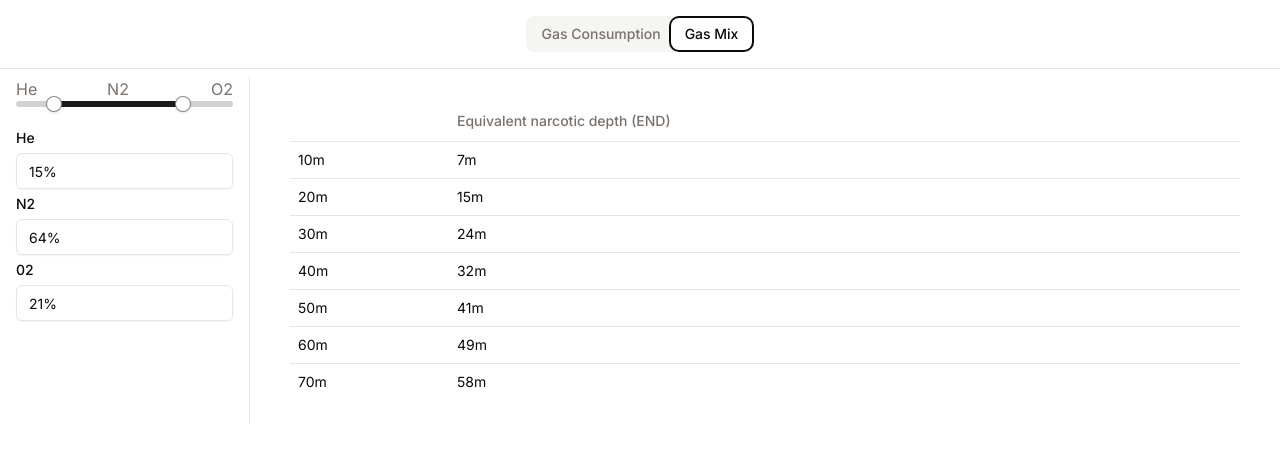
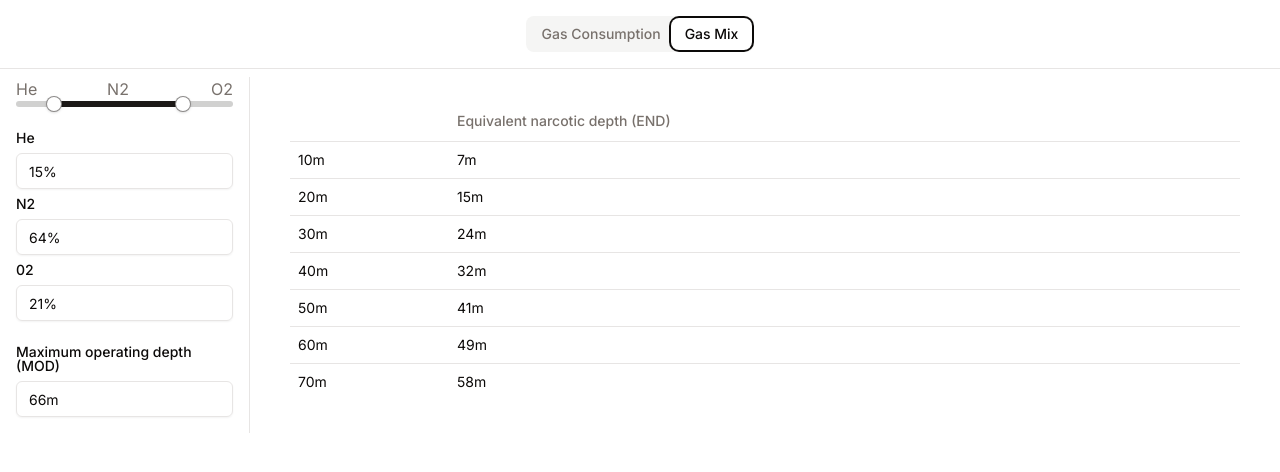
Before and after one commit to d-asensio/petecrack, a Next.js app: page / in a window 1280 px wide. Both pictures are taken after a click on the tab "Gas Mix". Shown: the top 472 px of the page. Built offline with nearby package versions, Linux system fonts and the light colour scheme.

Commit message:
Add MOD calculations

```diff
--- a/src/app/calculator.tsx
+++ b/src/app/calculator.tsx
@@ -12,6 +12,7 @@ import {MinGasTable} from "@/app/min-gas-table";
 import {SegmentsTable} from "@/app/segments-table";
 import {Input} from "@/components/ui/input";
 import {GasCharacteristicsTable} from "@/app/gas-characteristics-table";
+import {maximumOperatingDepth} from "@/lib/dive-formulas";
 
 const cylinders = [
   {
@@ -81,6 +82,12 @@ function GasMixCalculator() {
   const fO2 = 100 - fO2i
   const fN2 = 100 - fO2 - fHe
 
+
+  const gasFractions = {
+    fHe: fHe/100,
+    fO2: fO2/100
+  }
+
   return (
     <div className="flex items-stretch">
       <div className="border-r min-w-[250px]">
@@ -120,14 +127,20 @@ function GasMixCalculator() {
               />
             </div>
           </div>
+          <div className="grid w-full max-w-sm items-center gap-2">
+            <Label htmlFor="mod">Maximum operating depth (MOD)</Label>
+            <Input
+              type="text"
+              id="mod"
+              value={`${Math.trunc(maximumOperatingDepth(gasFractions))}m`}
+              readOnly
+            />
+          </div>
         </div>
       </div>
       <div className="py-6 px-10 space-y-4 w-full max-w-6xl overflow-scroll">
         <GasCharacteristicsTable
-          gasFractions={{
-            fHe: fHe/100,
-            fO2: fO2/100
-          }}
+          gasFractions={gasFractions}
         />
       </div>
     </div>
--- a/src/app/gas-characteristics-table.tsx
+++ b/src/app/gas-characteristics-table.tsx
@@ -1,41 +1,7 @@
 import * as React from "react";
 
-import {
-  Table,
-  TableBody,
-  TableCell,
-  TableHead,
-  TableHeader,
-  TableRow,
-} from "@/components/ui/table"
-
-const fromDepthToAmbientPressure =
-  (depth: number) =>
-    depth/10 + 1
-
-const fromAmbientPressureToDepth =
-  (ambientPressure: number) =>
-    (ambientPressure - 1)*10
-
-const partialPressureAtAmbientPressure =
-  (fGas: number, ambientPressure: number) =>
-    ambientPressure * fGas
-
-const ambientPressureOfFractionPartialPressure =
-  (ppGas: number, fGas: number) =>
-    ppGas/fGas
-
-const equivalentNarcoticDepth = ({fHe, fO2}: {fHe: number, fO2: number}, depth: number) => {
-  const fN2 = 1 - fHe - fO2
-
-  const ambientPressure = fromDepthToAmbientPressure(depth)
-
-  const ppAir = partialPressureAtAmbientPressure(fN2 + fO2, ambientPressure)
-
-  const eqAmbientPressure=  ambientPressureOfFractionPartialPressure(ppAir, 1)
-
-  return fromAmbientPressureToDepth(eqAmbientPressure)
-}
+import {Table, TableBody, TableCell, TableHead, TableHeader, TableRow,} from "@/components/ui/table"
+import {equivalentNarcoticDepth, maximumOperatingDepth} from "@/lib/dive-formulas";
 
 interface GasCharacteristicsTable {
   gasFractions: {
--- /dev/null
+++ b/src/lib/dive-formulas.ts
@@ -0,0 +1,27 @@
+const fromDepthToAmbientPressure =
+  (depth: number) =>
+    depth / 10 + 1
+const fromAmbientPressureToDepth =
+  (ambientPressure: number) =>
+    (ambientPressure - 1) * 10
+const partialPressureAtAmbientPressure =
+  (fGas: number, ambientPressure: number) =>
+    ambientPressure * fGas
+const ambientPressureOfFractionPartialPressure =
+  (ppGas: number, fGas: number) =>
+    ppGas / fGas
+export const equivalentNarcoticDepth = ({fHe, fO2}: { fHe: number, fO2: number }, depth: number) => {
+  const fN2 = 1 - fHe - fO2
+
+  const ambientPressure = fromDepthToAmbientPressure(depth)
+
+  const ppAir = partialPressureAtAmbientPressure(fN2 + fO2, ambientPressure)
+
+  const eqAmbientPressure = ambientPressureOfFractionPartialPressure(ppAir, 1)
+
+  return fromAmbientPressureToDepth(eqAmbientPressure)
+}
+export const maximumOperatingDepth = ({fO2}: { fO2: number }) => {
+  const maxAmbientPressure = ambientPressureOfFractionPartialPressure(1.6, fO2)
+  return fromAmbientPressureToDepth(maxAmbientPressure)
+}
```
